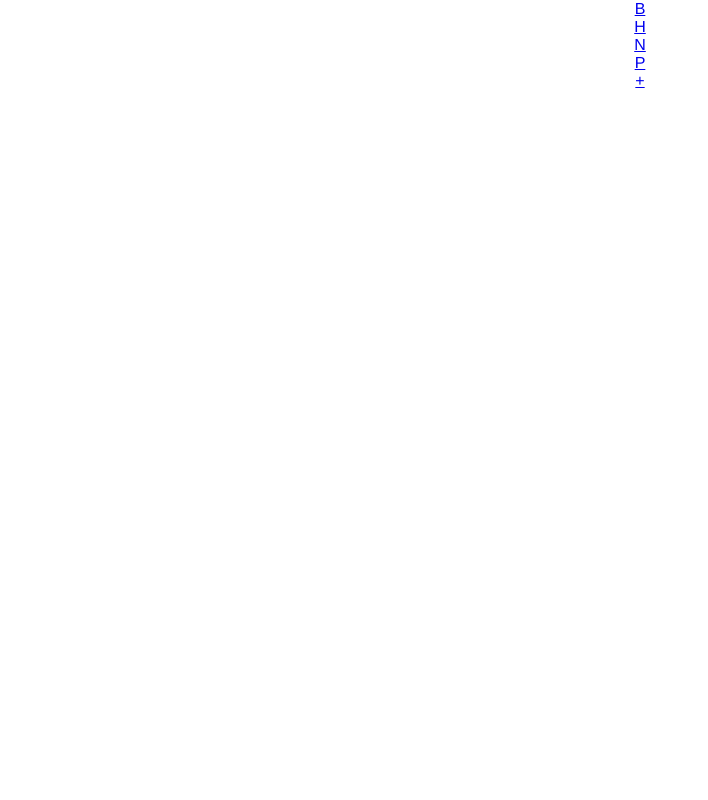
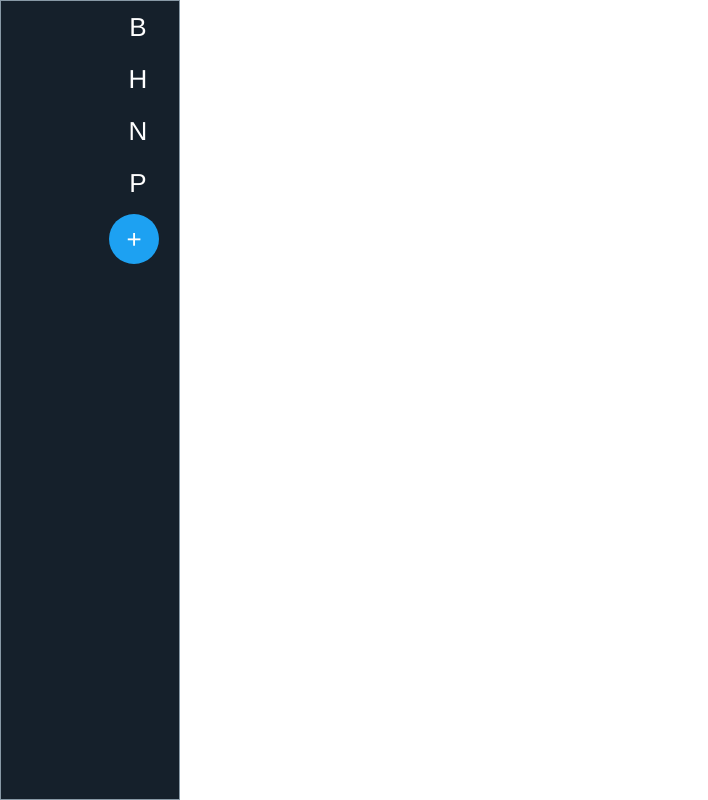
Before and after one commit to moriyama0312/twitterlike-app, a Vue app in the folder app/: page /home in a window 1280 px wide. Shown: the whole page, without its empty margins (0-708 px from the left). Built offline with nearby package versions, Linux system fonts and the light colour scheme.

Commit message:
サイドヘッダーにスタイル当てた

```diff
--- a/app/src/assets/scss/base/page.scss
+++ b/app/src/assets/scss/base/page.scss
@@ -1,7 +1,7 @@
 @charset 'utf-8';
 @import './variation.scss';
 body {
-    height: 100%;
+    height: 100vh;
     width: 100%;
     #app {
         height: 100%;
@@ -11,11 +11,9 @@ body {
     }
 }
 
-#top {
-    height: 100vh;
-    #l-document {
-
-    }
+#loggin-page {
+    height: 100%;
+    position: relative;
 }
 
 p, h1, h2, h3, h4, h5 {
--- a/app/src/assets/scss/base/variation.scss
+++ b/app/src/assets/scss/base/variation.scss
@@ -1,6 +1,7 @@
 @charset 'utf-8';
 
 $key-color: #1da1f2;
+$key-hv-color: #1e91d8;
 $key-bg-color: #15202b;
 $key-font-color: #fff;
 $key-font-color-light: #8899a6;
--- a/app/src/assets/scss/main.scss
+++ b/app/src/assets/scss/main.scss
@@ -9,9 +9,11 @@
 // molecules
 @import './modules/molecules/input.scss';
 @import './modules/molecules/button.scss';
+@import './modules/molecules/side-header-list-item.scss';
 // organisms
 @import './modules/organisms/login-form.scss';
 @import './modules/organisms/create-account-form.scss';
+@import './modules/organisms/side-header.scss';
 
 // 各ページ
 @import './pages/top.scss';
--- /dev/null
+++ b/app/src/assets/scss/modules/molecules/side-header-list-item.scss
@@ -0,0 +1 @@
+@charset "utf-8";
--- /dev/null
+++ b/app/src/assets/scss/modules/organisms/side-header.scss
@@ -0,0 +1,52 @@
+@charset 'utf-8';
+
+#c-side-header {
+	position: fixed;
+	top: 0;
+	bottom: 0;
+	left: 0;
+	width: 180px;
+	background: $key-bg-color;
+	border: 1px solid $border-color;
+	&__inner {
+		width: 100%;
+		height: 100%;
+		padding: 5px 20px 0 0;
+	}
+	&-list {
+		li {
+			text-align: right;
+			margin-bottom: 10px;
+			a {
+				width: 42px;
+				text-align: center;
+				color: $key-font-color;
+				text-decoration: none;
+				font-size: 26px;
+				padding: 8px;
+				display: inline-block;
+				line-height: 1;
+				border-radius: 50%;
+			}
+			&:not(:last-child) {
+				a {
+					transition: all 0.05s ease-in-out;
+					&:hover {
+						color: $key-color;
+						background: rgba(29, 161, 242, .1);
+					}
+				}
+			}
+			&:last-child {
+				a {
+					width: 50px;
+					padding: 12px;
+					background: $key-color;
+					&:hover {
+						background: $key-hv-color;
+					}
+				}
+			}
+		}
+	}
+}
--- a/app/src/components/organisms/SideHeaderList.vue
+++ b/app/src/components/organisms/SideHeaderList.vue
@@ -1,5 +1,5 @@
 <template>
-	<ul>
+	<ul id="c-side-header-list">
 		<SideHeaderListItem
 			v-for="list in lists"
 			:key="list.id"
--- a/app/src/views/Base.vue
+++ b/app/src/views/Base.vue
@@ -1,5 +1,5 @@
 <template>
-	<div>
+	<div id="loggin-page">
 		<SideHeader />
 		<router-view />
 	</div>
```
